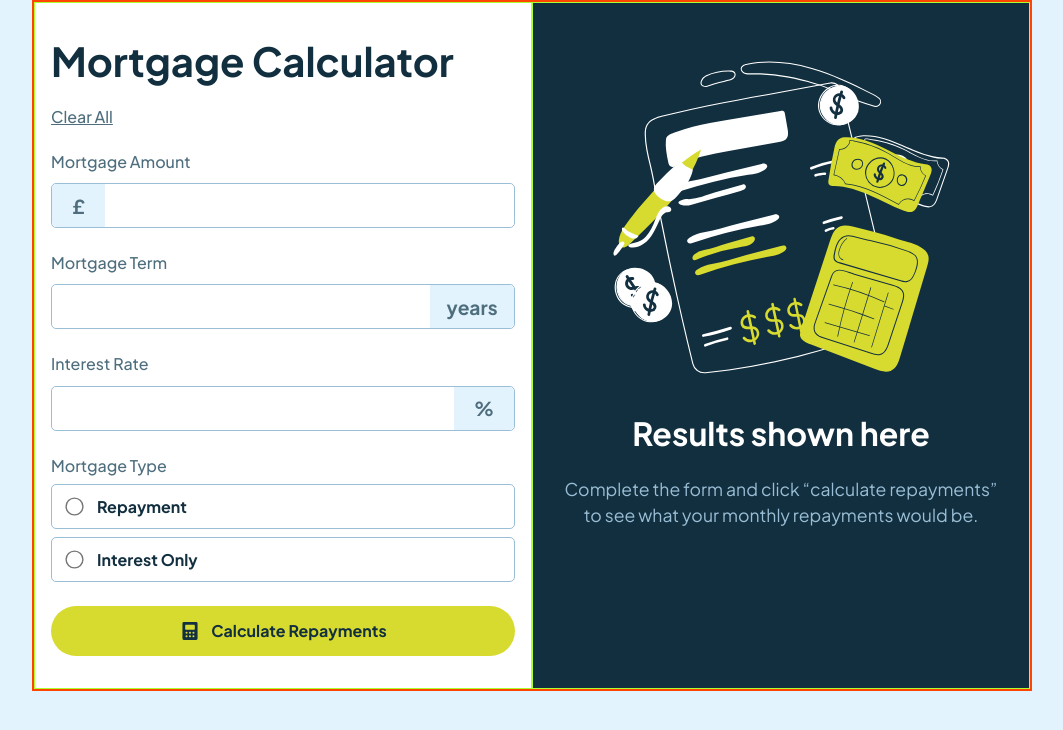
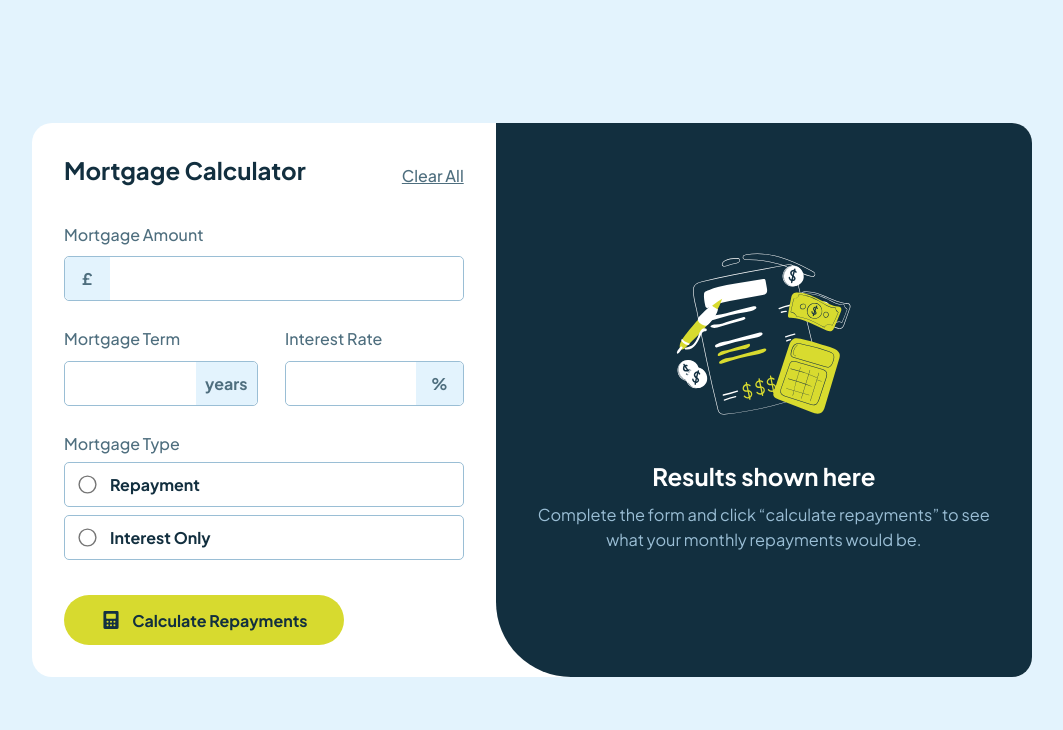
Before and after one commit to lspacka/FEM-mortgage-repayment-calculator, a plain HTML site: page index.html in a window 1280 px wide. Shown: the whole page, without its empty margins (108-1171 px from the left). Drawn offline with Linux system fonts and the light colour scheme.

Commit message:
styling done

```diff
--- a/index.html
+++ b/index.html
@@ -44,17 +44,13 @@
           <div class="radio-inputs">
             <label for="" class="main-label">Mortgage Type</label>
             <div class="radio-input input">
-              <input type="radio">
-              <label for="" class="radio-label">Repayment</label>
+              <input type="radio" name="group-1" id="radio-1">
+              <label for="radio-1" class="radio-label">Repayment</label>
             </div>
             <div class="radio-input input">
-              <input type="radio">
-              <label for="" class="radio-label">Interest Only</label>
+              <input type="radio" name="group-1" id="radio-2">
+              <label for="radio-2" class="radio-label">Interest Only</label>
             </div>
-          <!-- <a href="" class="calc-button">
-            <img src="./assets/images/icon-calculator.svg" alt="" class="button-img">
-            Calculate Repayments
-          </a> -->
         </div>
         <a href="" class="calc-button">
           <div class="button-img">
@@ -64,7 +60,7 @@
         </a>
       </div>
       <div class="results">
-        <div>
+        <div class="results-img-container">
           <img src="./assets/images/illustration-empty.svg" alt="image of calculator" class="results-img">
         </div>
         <h1 class="results-header">Results shown here</h1>
--- a/style.css
+++ b/style.css
@@ -1,6 +1,14 @@
+/*
+  TODO:
+    - check radio button by clicking anywhere on its container
+    - make input cursor thicker
+    - box shadow
+*/
+
 :root {
   --lime:       hsl(61, 70%, 52%);
   --red:        hsl(4, 69%, 50%);
+  --fafae:      hsl(60, 72%, 93%);
   --slate-100:  hsl(202, 86%, 94%);
   --slate-300:  hsl(203, 41%, 72%);
   --slate-500:  hsl(200, 26%, 54%);
@@ -18,10 +26,6 @@
 body {
   font-family: 'plus jakarta sans';
   background-color: var(--slate-100);
-  /* padding: 2em 0; */
-  /* min-height: 100vh; */
-  /* display: grid;
-  place-content: center; */
 }
 
 a {
@@ -35,35 +39,29 @@ img {
 
 label {
   display: block;
-  /* font-size: clamp(0.8rem, 4.5vw, 1rem); */
 }
 
 .main-container {
-  /* width: 80%; */
   max-width: 1000px;
   display: flex;
   flex-direction: column;
-  margin: 0 auto;
-  border: 2px solid orangered;
+  /* margin: 0 auto; */
   background-color: white;
 }
 
-.form,
-.results {
-  /* width: 50%; */
-  padding: 2em 1em;
-  border: 1px solid greenyellow;
+.form {
+  padding: 2em clamp(1em, 5vw, 2em);
 }
 
 .form,
 .term-rate {
   display: flex;
   flex-direction: column;
-  gap: 1.5em;
+  gap: clamp(1.5em, 5vw, 1.7em);  /* maybe 1.5-2em */
 }
 
 .heading-label {
-  font-size: clamp(1.2rem, 5vw, 2.5rem);
+  font-size: clamp(1.2rem, 5vw, 1.5rem);
   color: var(--slate-900);
   font-weight: 700;
   margin-bottom: 0.5em;
@@ -75,10 +73,6 @@ label {
   font-size: clamp(0.8rem, 4.5vw, 1rem);
   font-weight: 500;
 }
-
-/* .main-label {
-  font-size: clamp(0.8rem, 4.5vw, 1rem);
-} */
 
 .input-container {
   margin-top: 0.7em;
@@ -105,16 +99,12 @@ label {
   display: flex;
   align-items: center;
   justify-content: center;
-  /* padding: 0.8em 1.1em; */
   padding: 0 1.1em;
   height: 100%;
-  /* text-align: center; */
-  /* line-height: 100%; */
   background-color: var(--slate-100);
   color: var(--slate-700);
   font-weight: 700;
-  font-size: clamp(0.9rem, 4.5vw, 1.2rem);
-  /* font-size: 0.8rem; */
+  font-size: clamp(0.9rem, 4.5vw, 1rem);
 }
 
 .text-input {
@@ -122,6 +112,31 @@ label {
   height: 100%;
   border: none;
   border-radius: 5px;
+  outline: none;
+  padding-left: 2em;
+  font-family: inherit;
+  font-weight: 700;
+  caret-shape: block;
+  font-size: clamp(.9rem, 4vw, 1.1rem);
+}
+
+/* dont judge. .input:hover doesnt work right and couldnt be bothered to debug it */
+.text-input:hover,
+.radio-input:hover,
+.radio-input *:hover {
+  cursor: pointer;
+}
+
+.input:focus-within {
+  border-color: var(--lime);
+}
+
+.input-container:focus-within label {
+  background-color: var(--lime);
+}
+
+.radio-input:focus-within {
+  background-color: var(--fafae)
 }
 
 .radio-inputs {
@@ -131,10 +146,13 @@ label {
 }
 
 .radio-input {
-  /* display: flex; */
   gap: 1em;
   padding: 0 1em;
 }
+/*
+.radio-input input:checked + label {
+
+} */
 
 .radio-input > input {
   transform: scale(1.4);
@@ -147,14 +165,9 @@ label {
   font-size: clamp(.9rem, 5vw, 1rem);
 }
 
-/* .button-img {
-  vertical-align: center;
-} */
-
 .calc-img {
   display: block;
   width: 90%;
-  /* vertical-align: center; */
 }
 
 .calc-button {
@@ -171,7 +184,7 @@ label {
 
 .results {
   background-color: var(--slate-900);
-  padding: 3em 1.5em;
+  padding: 3em clamp(1.5em, 5vw, 2.3em);
   text-align: center;
 }
 
@@ -180,13 +193,15 @@ label {
 }
 
 .results-header {
-  font-size: clamp(1.3rem, 5vw, 2rem);
+  font-size: clamp(1.3rem, 5vw, 1.5rem);
   color: white;
-  margin-bottom: 0.7em;
+  margin: 0.5em 0 0.7em;
+  /* margin-top: 0.3em;
+  margin-bottom: 0.7em; */
 }
 
 .results-p {
-  font-size: clamp(0.8rem, 4.5vw, 1.1rem);
+  font-size: clamp(0.8rem, 4.5vw, 1.02rem);
   color: var(--slate-300);
   line-height: 1.5;
 }
@@ -196,14 +211,49 @@ label {
   body {
     display: grid;
     place-content: center;
+    min-height: 100vh;
   }
 
   .main-container {
     flex-direction: row;
+    border-radius: 20px;
   }
 
-  .form,
+  /* .form,
   .results {
     width: 50%;
+  } */
+
+  .heading {
+    display: flex;
+    align-items: center;
+    justify-content: space-between;
+  }
+
+  .term-rate {
+    flex-direction: row;
+  }
+
+  .calc-button {
+    margin-top: 0.5em;
+    width: 70%;
+  }
+
+  .results {
+    display: flex;
+    flex-direction: column;
+    place-content: center;
+    border-radius: 0 20px 20px 75px;
+  }
+
+  .results-img-container {
+    width:50%;
+    margin: 0 auto;
+  }
+
+  .results-header {
+    margin: 1em 0 0.5em;
+    /* margin-top: 0.3em; */
+    /* margin-bottom: 0.5em; */
   }
 }
```
